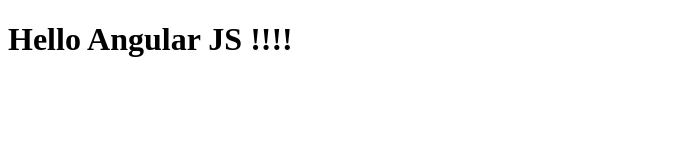
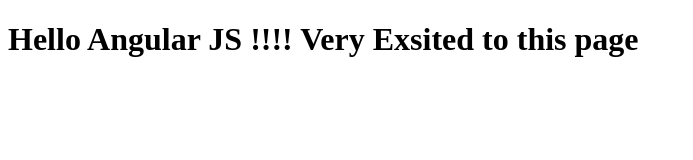
Before and after one commit to valark/coursera, a plain HTML site: page index.html in a window 1280 px wide. Shown: the whole page, without its empty margins (0-693 px from the left). Drawn offline with Linux system fonts and the light colour scheme.

Commit message:
updated version of the first page

```diff
--- a/index.html
+++ b/index.html
@@ -5,6 +5,6 @@
     <title>First Angular JS</title>
   </head>
   <body>
-    <h1>Hello Angular JS !!!!</h1>
+    <h1>Hello Angular JS !!!! Very Exsited to this page</h1>
   </body>
 </html>
```
